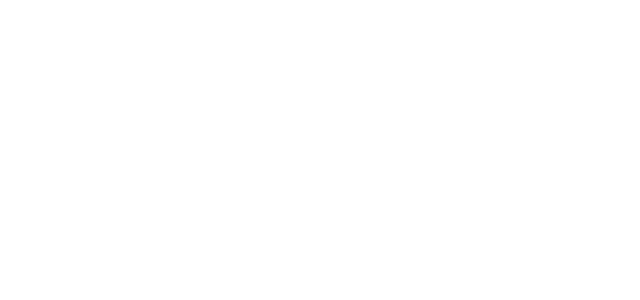
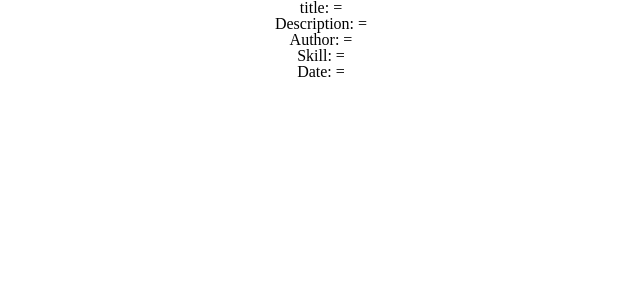
Before and after one commit to Melagaunt/PS-FSE-s3-Capstone_DayTrip_FE, a React (Create React App) app: page / in a window 1280 px wide. Shown: the top 300 px of the page, without its empty margins (319-959 px from the left). Built offline with nearby package versions, Linux system fonts and the light colour scheme.

Commit message:
JournalEntry

```diff
--- a/src/JournalEntry.js
+++ b/src/JournalEntry.js
@@ -30,7 +30,19 @@
   useEffect(() => {
     setEntries(entries);
   }, []);
-  return <div className="JournalEntry"></div>;
+  return (
+
+
+  <article className="JournalEntry">
+    <p>title: =</p>
+    <p>Description: =</p>
+    <p>Author: =</p>
+    <p>Skill: =</p>
+    <p>Date: =</p>
+
+
+  </article>
+  );
 };
 
 export default JournalEntry;
```
